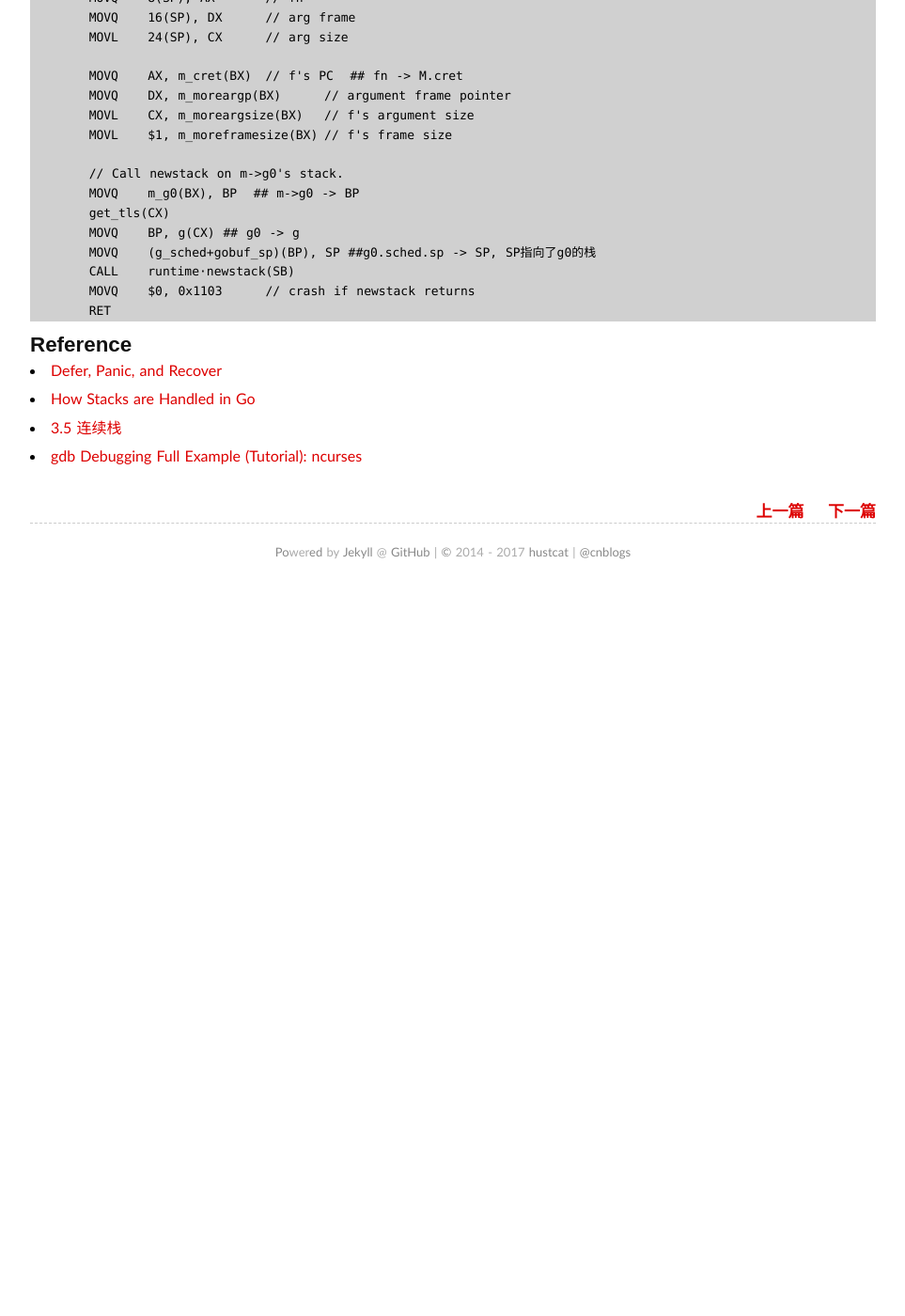
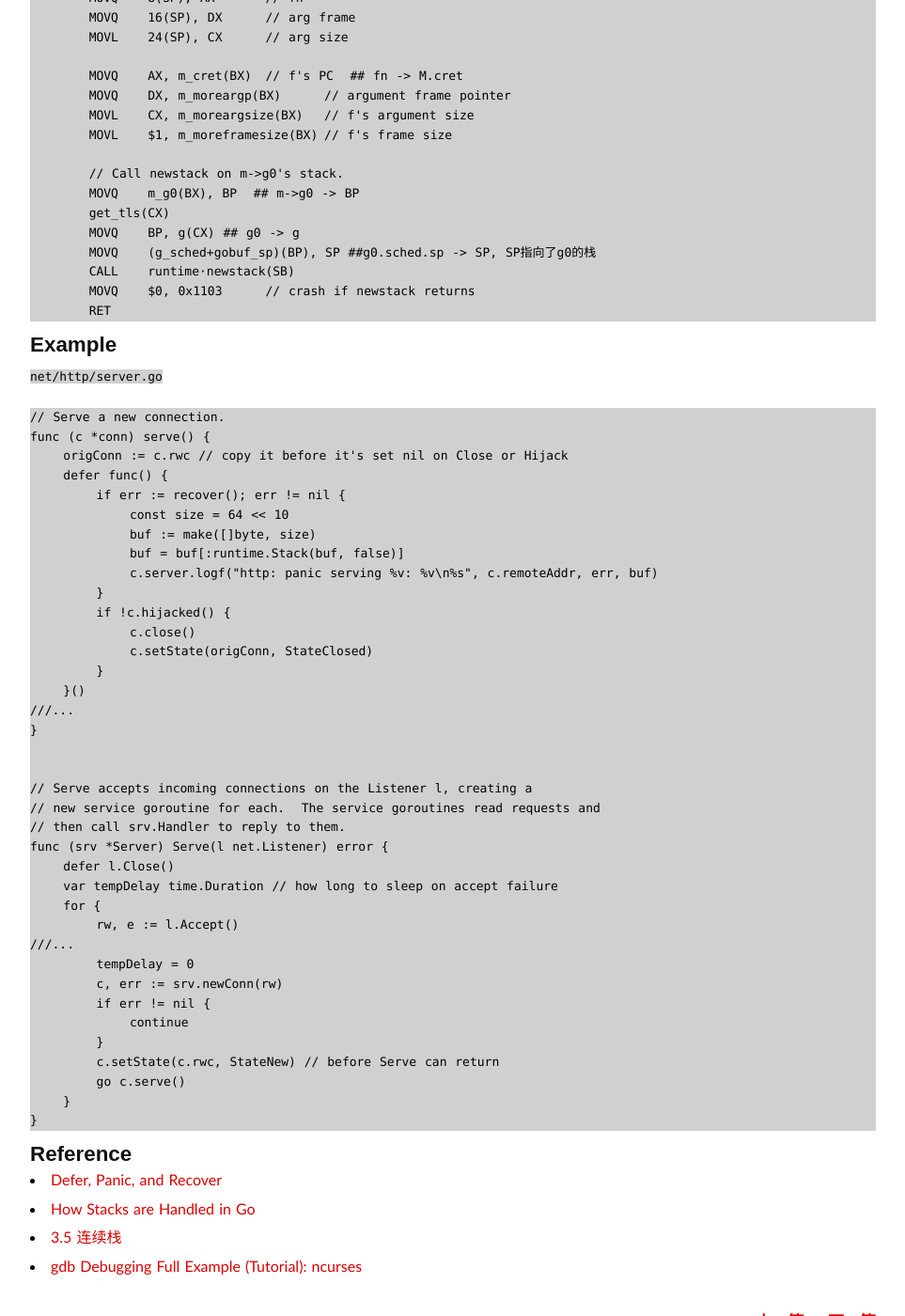
Before and after one commit to hustcat/hustcat.github.io, a Jekyll site: the page built from _posts/2016-08-17-dive-into-stack-defer-panic-recover-in-go.md, in a window 1280 px wide and 1400 px high, scrolled down 11291 px. Shown: the whole window at 94% size, without its empty margins (158-1121 px from the left). Built offline with Jekyll 4.4.1, drawn with Linux system fonts in a browser that asks for light colours; some web fonts are replaced; comment, search, counter and statistics services are not loaded; before the commit the page ends 11921 px from its top, so only the background shows below that.

Commit message:
Update 2016-08-17-dive-into-stack-defer-panic-recover-in-go.md
update

````diff
--- a/_posts/2016-08-17-dive-into-stack-defer-panic-recover-in-go.md
+++ b/_posts/2016-08-17-dive-into-stack-defer-panic-recover-in-go.md
@@ -583,6 +583,50 @@ TEXT runtime·newstackcall(SB), NOSPLIT, $0-20
 	RET
 ```
 
+## Example
+
+`net/http/server.go`
+
+```
+// Serve a new connection.
+func (c *conn) serve() {
+    origConn := c.rwc // copy it before it's set nil on Close or Hijack
+    defer func() {
+        if err := recover(); err != nil {
+            const size = 64 << 10
+            buf := make([]byte, size)
+            buf = buf[:runtime.Stack(buf, false)]
+            c.server.logf("http: panic serving %v: %v\n%s", c.remoteAddr, err, buf)
+        }
+        if !c.hijacked() {
+            c.close()
+            c.setState(origConn, StateClosed)
+        }
+    }()
+///...
+}
+
+
+// Serve accepts incoming connections on the Listener l, creating a
+// new service goroutine for each.  The service goroutines read requests and
+// then call srv.Handler to reply to them.
+func (srv *Server) Serve(l net.Listener) error {
+    defer l.Close()
+    var tempDelay time.Duration // how long to sleep on accept failure
+    for {
+        rw, e := l.Accept()
+///...
+        tempDelay = 0
+        c, err := srv.newConn(rw)
+        if err != nil {
+            continue
+        }
+        c.setState(c.rwc, StateNew) // before Serve can return
+        go c.serve()
+    }
+}
+```
+
 ## Reference
 
 * [Defer, Panic, and Recover](https://blog.golang.org/defer-panic-and-recover)
````
